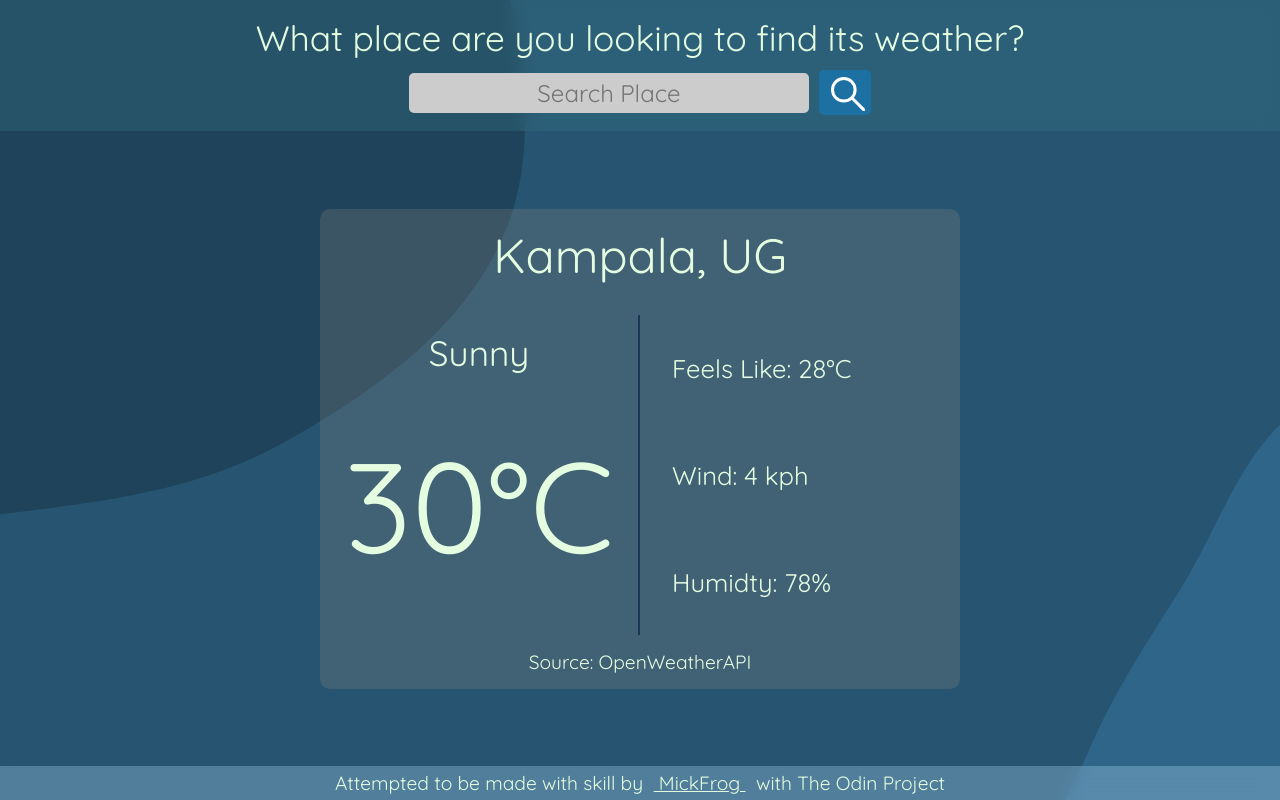
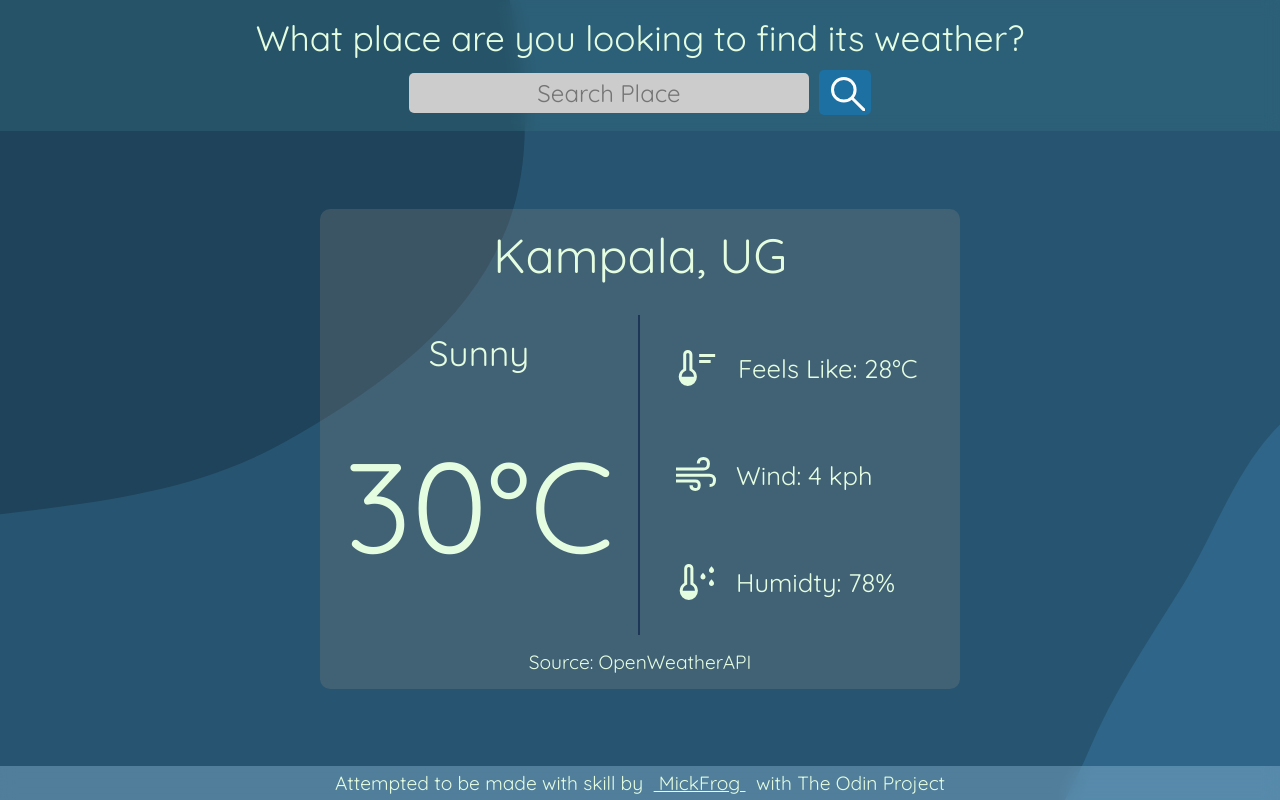
Before and after one commit to MickFrog/weatherApp, a plain HTML site: page index.html in a window 1280 px wide. Drawn offline with Linux system fonts and the light colour scheme.

Commit message:
Add imgs to weather stats + organise imgs

```diff
--- a/index.html
+++ b/index.html
@@ -15,7 +15,7 @@
             <form id="searchForm">
                 <input type="text" id="searchTarget" placeholder="Search Place">
                 <button type="submit" id="searchPlaceButton">
-                    <img id="searchIcon" src="./images/search.svg" alt="SearchIcon">
+                    <img id="searchIcon" src="./images/icons/search.svg" alt="SearchIcon">
                 </button>
             </form>
         </div>
@@ -30,9 +30,20 @@
                 </div>
 
                 <div class="otherStats">
-                    <div>Feels Like: 28&deg;C</div>
-                    <div>Wind: 4 kph</div>
-                    <div>Humidty: 78%</div>
+                    <div>
+                        <img src="./images/icons/therm.svg" alt="Thermometer">
+                        Feels Like: 28&deg;C
+                    </div>
+
+                    <div>
+                        <img src="./images/icons/wind.svg" alt="Wind">
+                        Wind: 4 kph
+                    </div>
+
+                    <div>
+                        <img src="./images/icons/humidity.svg" alt="humidity">
+                        Humidty: 78%
+                    </div>
                 </div>
 
                 <div class="source">Source: OpenWeatherAPI</div>
--- a/style.css
+++ b/style.css
@@ -18,7 +18,7 @@ body {
     min-height: 100vh;
     min-width: fit-content;
 
-    background-image: url(./images/clear.svg);
+    background-image: url(./images/weatherBg/clear.svg);
     background-size: cover;
     background-repeat: no-repeat;
 
@@ -144,6 +144,7 @@ body {
 .otherStats > div {
     display: flex;
     align-items: center;
+    gap: 1rem;
     margin-left: 2rem;
 }
 
```
Also changed, not shown: images/icons/humidity.svg (added), images/icons/search.svg (renamed from images/search.svg), images/icons/therm.svg (added), images/icons/wind.svg (added), images/weatherBg/Cloudy.svg (renamed from images/Cloudy.svg), images/weatherBg/clear.svg (renamed from images/clear.svg), images/weatherBg/rainy.svg (renamed from images/rainy.svg), images/weatherBg/snow.svg (renamed from images/snow.svg), images/weatherBg/sunny.svg (renamed from images/sunny.svg).
